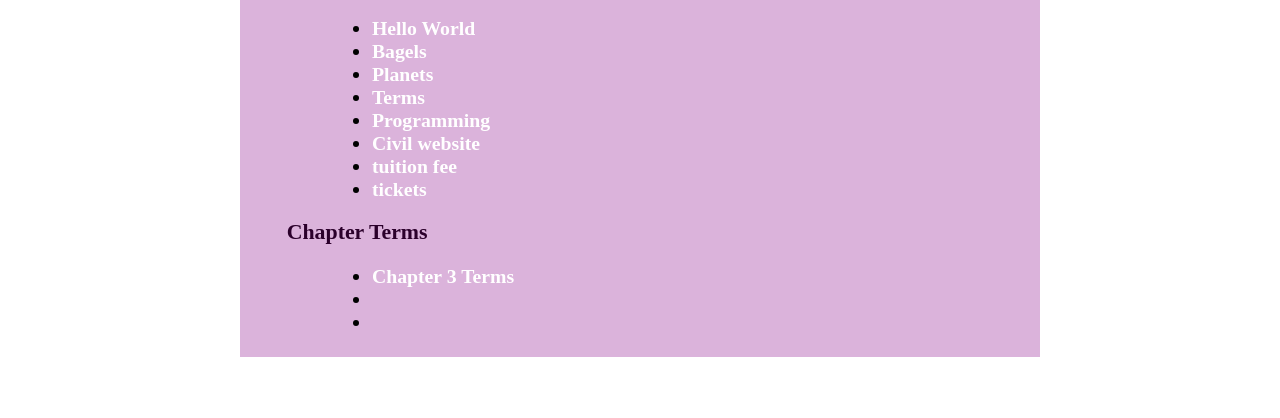
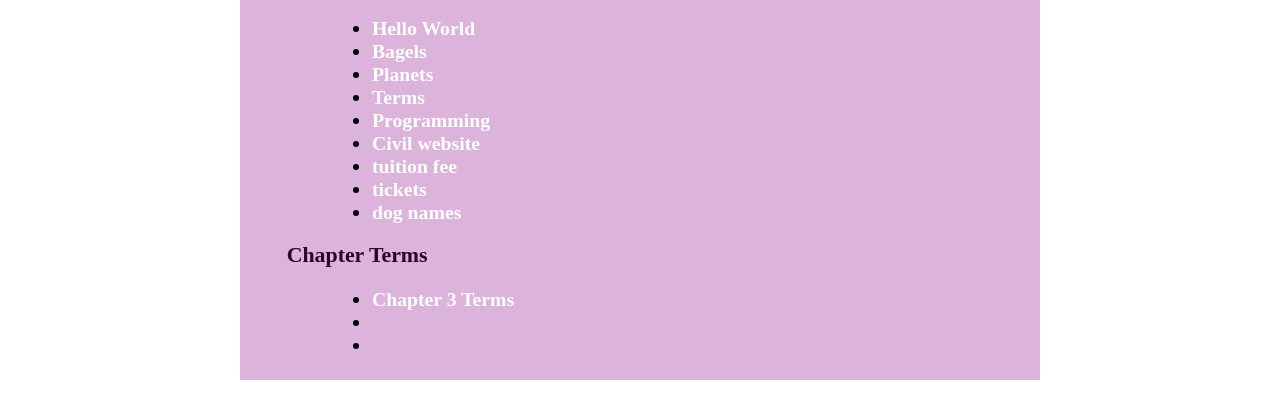
Before and after one commit to cmiller-pvcc/cmiller-pvcc.github.io, a plain HTML site: page index.html in a window 1280 px wide. Shown: the part 118-536 px from the top of the page. Drawn offline with Linux system fonts and the light colour scheme.

Commit message:
Update index.html

```diff
--- a/index.html
+++ b/index.html
@@ -51,6 +51,7 @@
                     <li><a href = "home.html"> Civil website </a></li>
                     <li><a href = "tuition.py"> tuition fee </a></li>
                     <li><a href = "tickets.py"> tickets </a></li>
+                    <li><a href = "dogs.py"> dog names </a></li>
                 </ul>
             </h3>
             <h2>Chapter Terms</h2>
```
